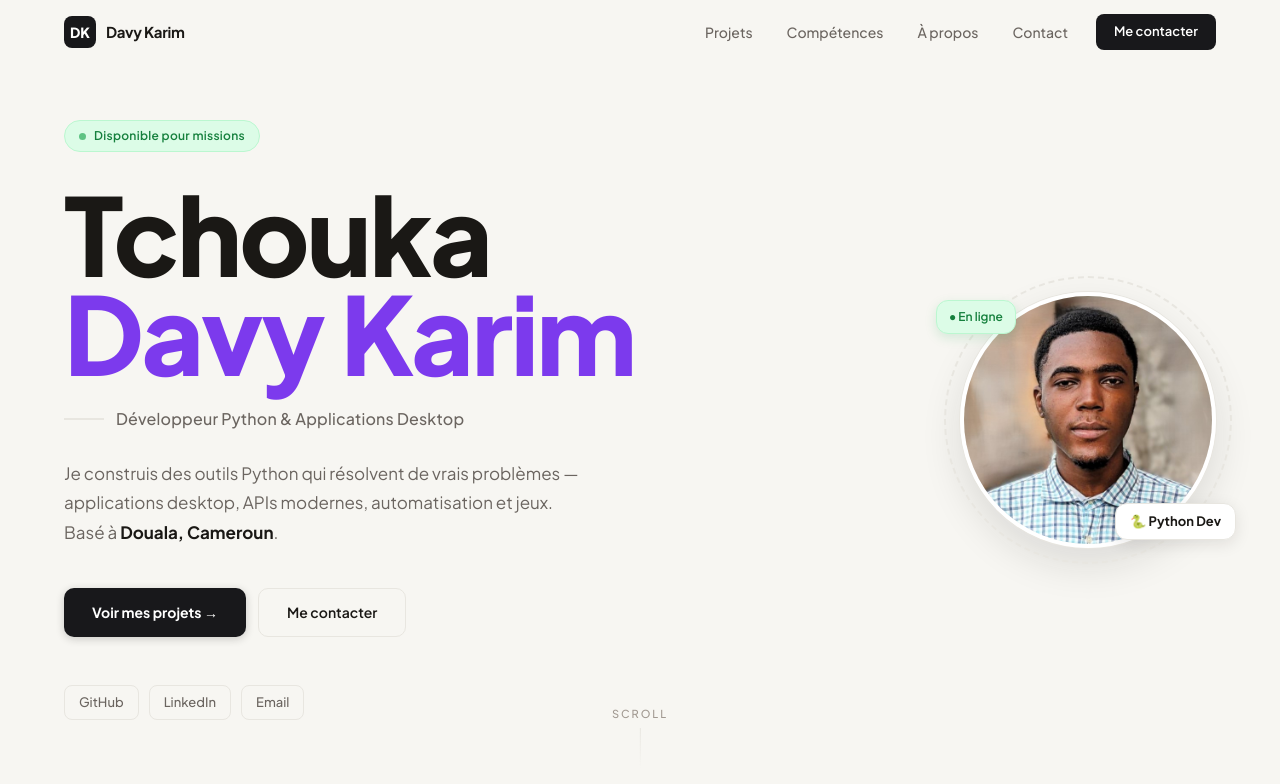
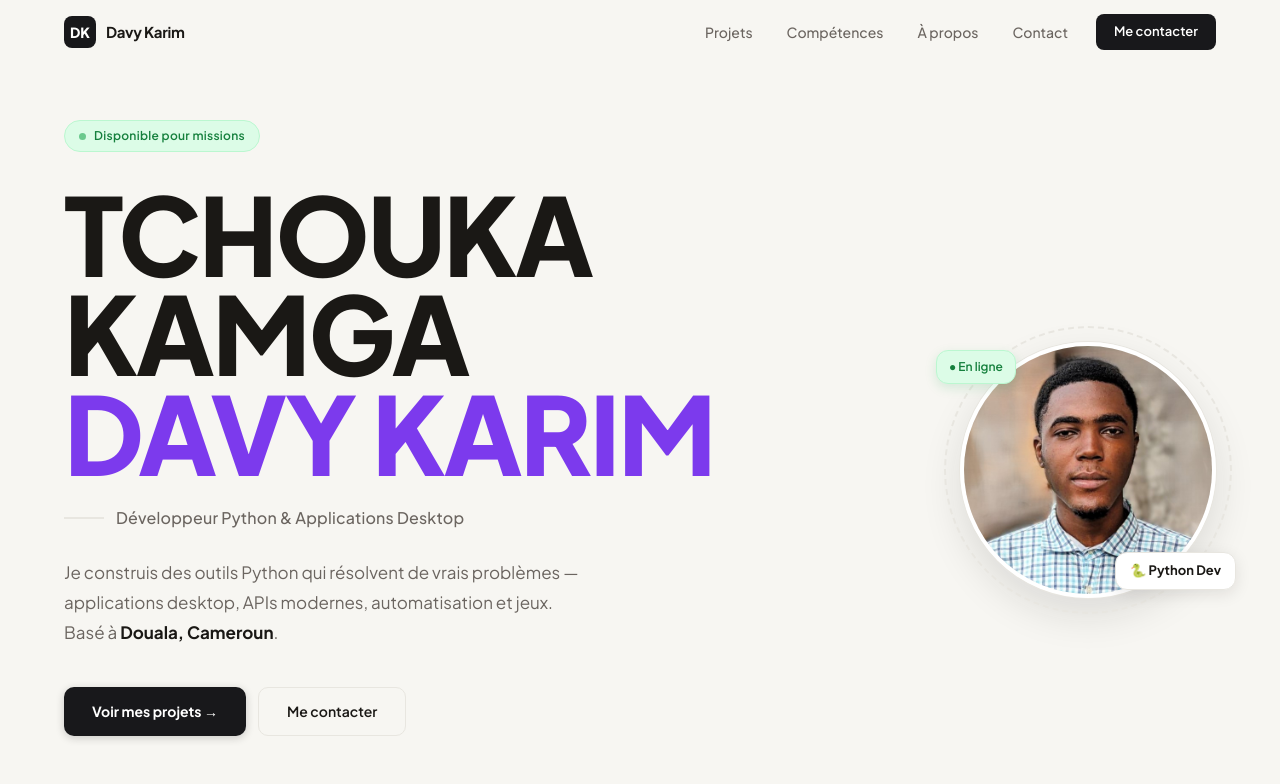
Before and after one commit to KAMGAx86/mon-portofolio, a Next.js app: page / in a window 1280 px wide. Shown: the top 784 px of the page. Built offline with nearby package versions, Linux system fonts and the light colour scheme.

Commit message:
mise a jours du portofolio 2

```diff
--- a/app/page.tsx
+++ b/app/page.tsx
@@ -309,8 +309,8 @@ export default function Portfolio() {
             {/* Name */}
             <div style={{ marginBottom: 24 }}>
               <h1 style={{ fontWeight: 800, letterSpacing: -2.5, lineHeight: 0.92, color: C.t1, fontSize: 'clamp(48px, 9vw, 108px)', marginBottom: 0 }}>
-                Tchouka<br />
-                <span style={{ color: C.violet }}>Davy Karim</span>
+                TCHOUKA KAMGA <br />
+                <span style={{ color: C.violet }}>DAVY KARIM </span>
               </h1>
             </div>
 
```
